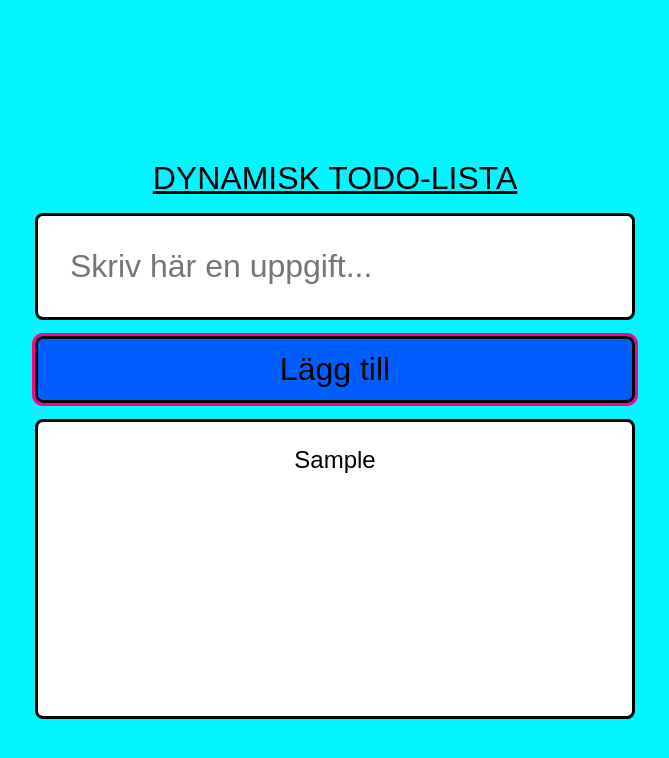
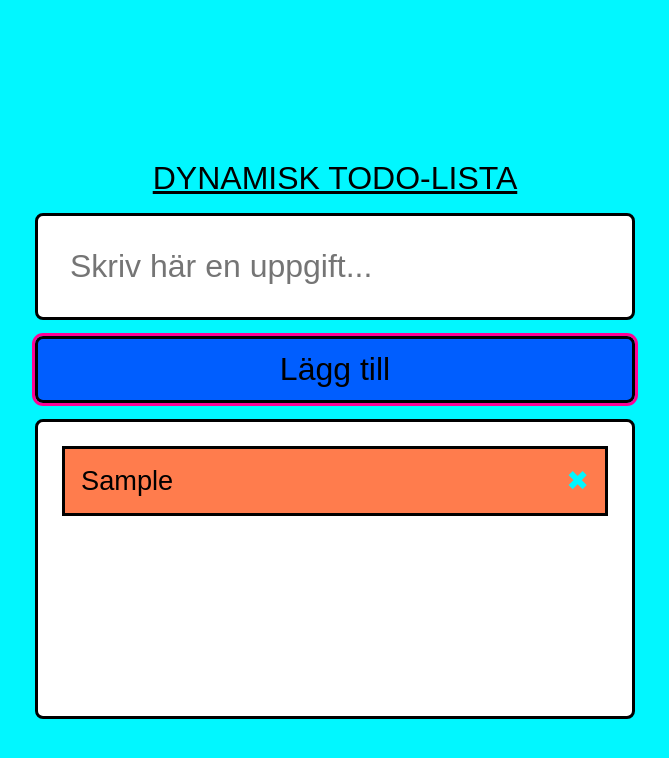
Before and after one commit to ErikTP/todo-list, a plain HTML site: page index.html in a window 1280 px wide. Both pictures are taken after typing "Sample" into the empty fields and a click on the button "Lägg till". Shown: the whole page, without its empty margins (305-974 px from the left). Drawn offline with Linux system fonts and the light colour scheme.

Commit message:
Adderat funktioner i script.js som skapar en ''Ta bort knapp'' vilket tillåter användaren att kunna ta bort uppgifter i listan. Med CSS-kod och flexbox skapades avstånd emellan elementen som även fick design med orange bakgrundsfärg.

```diff
--- a/CSS/styles.css
+++ b/CSS/styles.css
@@ -41,7 +41,7 @@ input[type="text"] {
     padding: var(--space-2x);
     font-size: 2rem;
     border: 3px solid var(--text-color);
-    color: var(--primary-color);
+    color: var(--text-color);
     border-radius: 0.5rem;
     margin-top: var(--space-1x);
     margin-bottom: var(--space-1x);
@@ -77,7 +77,20 @@ ul {
 }
 
 li {
-    font-size: 1.5rem;
+    background-color: rgb(255, 124, 77);
+    display: flex;
+    justify-content: space-between;
+    font-size: 1.7rem;
     color: var(--text-color);
     margin: 0.5rem;
+    border: 3px solid var(--text-color);
+    padding: var(--space-1x);
 }
+
+.remove-button {
+    background-color: rgb(255, 124, 77);
+    border: none;
+    color: var(--background-color);
+    cursor: pointer;
+    font-size: 1.7rem;
+}
--- a/JS/script.js
+++ b/JS/script.js
@@ -3,19 +3,38 @@ const inputForm = document.getElementById("inputForm");
 const inputItem = document.getElementById("inputItem");
 const itemList = document.getElementById("itemList");
 
-// Lyssnare för att hantera när användaren skickar in formuläret
-inputForm.addEventListener("submit", function (event) {
+// Funktion för att hantera uppdateringar i formuläret
+function formUpdate(event) {
   event.preventDefault(); // Förhindrar att sidan laddas om
   const taskText = inputItem.value.trim(); // Hämtar och trimar texten i input så att blanksteg elimineras
   if (taskText !== "") {
     addTask(taskText); // Lägger till ny uppgift
     inputItem.value = ""; // Rensar inputfältet
-  }
-});
+} else {
+    alert("Du har inte skrivit något. Försök igen!");
+}
+};
 
 // Funktion för att lägga till en ny uppgift
 function addTask(taskText) {
     const listItem = document.createElement("li"); // Skapar en ny <li> element
     listItem.textContent = taskText; // Sätter uppgiftstexten
     itemList.appendChild(listItem); // Lägger till <li> elementet som ett listobjekt till listan med <ul> element
+    removeButton(listItem); // Lägger till ta-bort-knappen för den nya uppgiften
 }
+
+function removeButton(listItem) {
+    // Skapar en knapp för att ta bort uppgiften via en eventlyssnare vid klick
+    const removeButton = document.createElement("button");
+    removeButton.classList.add("remove-button"); // Adderar klassnamn för knappen och dess styling.
+    removeButton.textContent = "✖";
+    removeButton.addEventListener("click", function () {
+    itemList.removeChild(listItem); // Tar bort <li> från listan
+  });
+
+  // Lägg till knappen till listobjektet och sedan till listan
+  listItem.appendChild(removeButton);
+}
+
+// Eventlyssnare när användaren skickar något till formuläret
+inputForm.addEventListener("submit", formUpdate);
```
